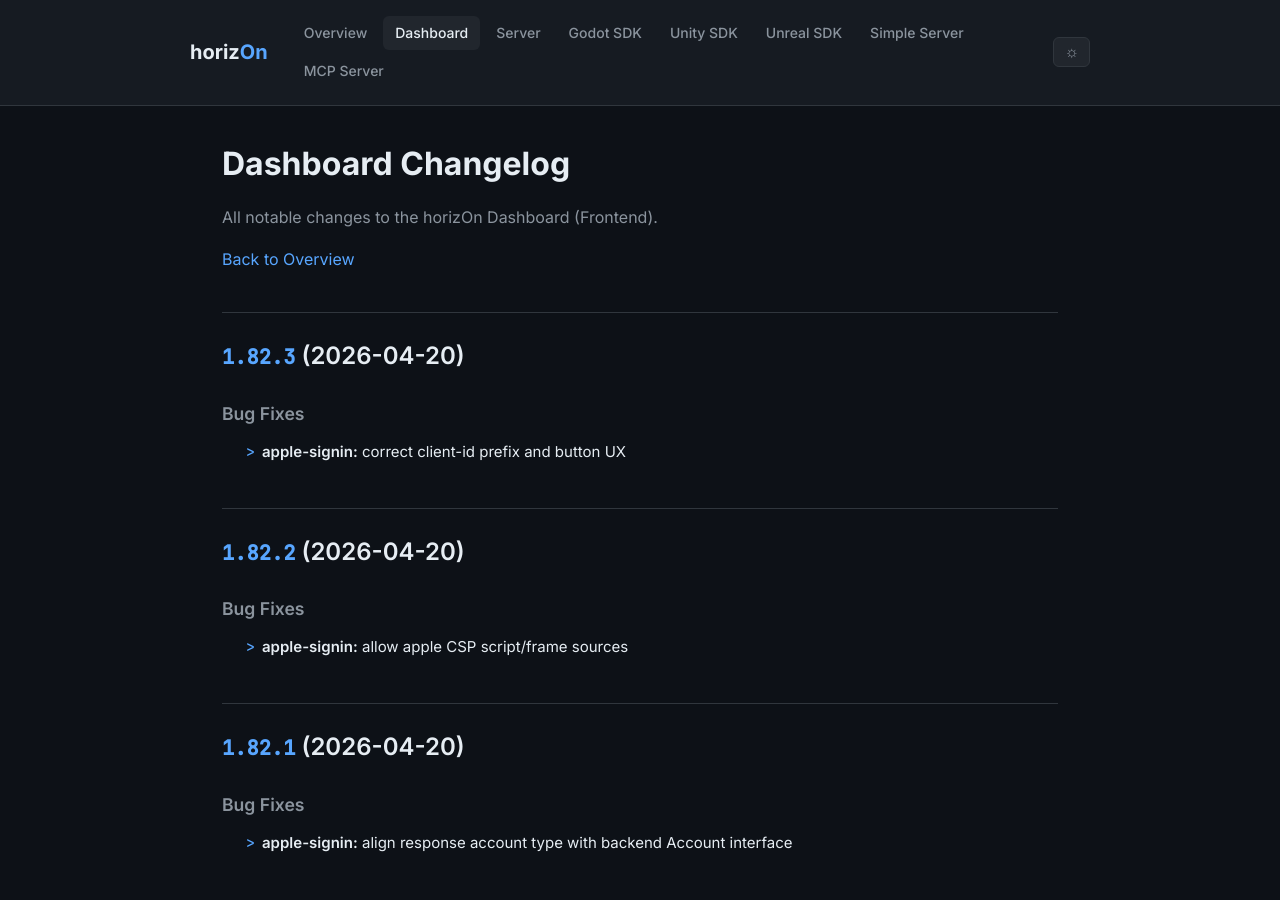
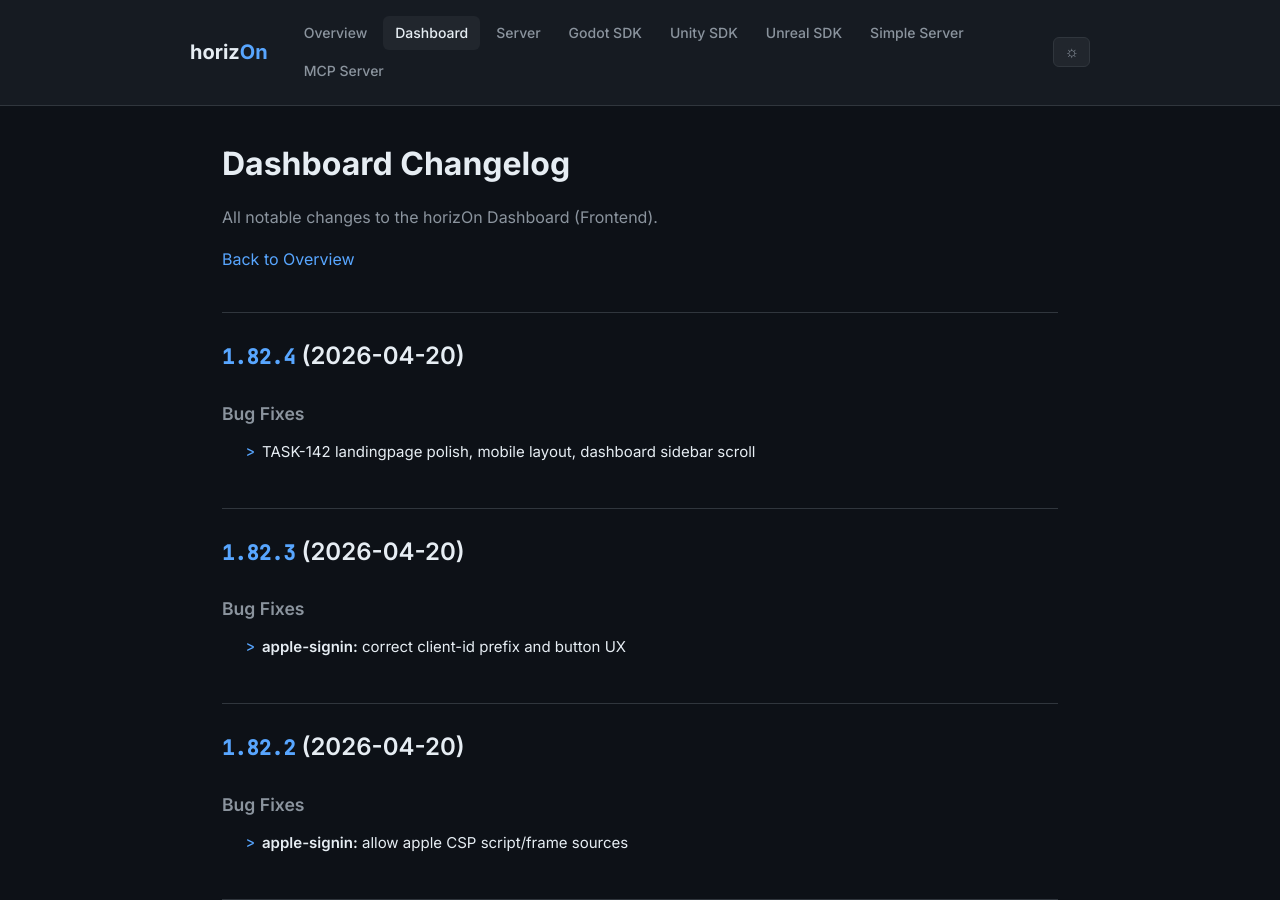
Before and after one commit to ProjectMakersDE/horizOn-Changelog, a Jekyll site: the page built from dashboard-changelog.md, in a window 1280 px wide and 900 px high. Built offline with Jekyll 4.4.1, drawn with Linux system fonts in a browser that asks for light colours.

Commit message:
chore: sync changelogs [skip ci]

```diff
--- a/dashboard-changelog.md
+++ b/dashboard-changelog.md
@@ -8,6 +8,13 @@ title: Dashboard Changelog
 All notable changes to the horizOn Dashboard (Frontend).
 
 [Back to Overview](.)
+
+## [1.82.4](https://github.com/ProjectMakersDE/horizOn-Dashboard/compare/v1.82.3...v1.82.4) (2026-04-20)
+
+
+### Bug Fixes
+
+* TASK-142 landingpage polish, mobile layout, dashboard sidebar scroll ([9151b19](https://github.com/ProjectMakersDE/horizOn-Dashboard/commit/9151b190d13776e32b17a3a3cbad7c4a7026fad8))
 
 ## [1.82.3](https://github.com/ProjectMakersDE/horizOn-Dashboard/compare/v1.82.2...v1.82.3) (2026-04-20)
 
```
Also changed, not shown: index.md (+1 -1 lines).
